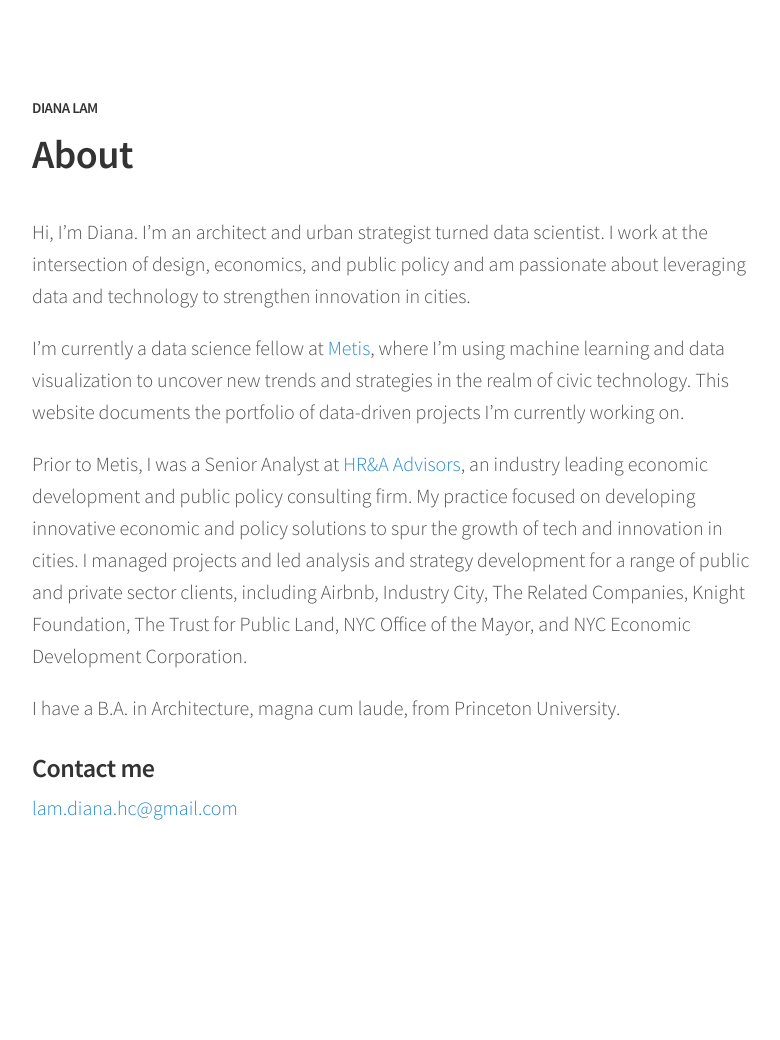
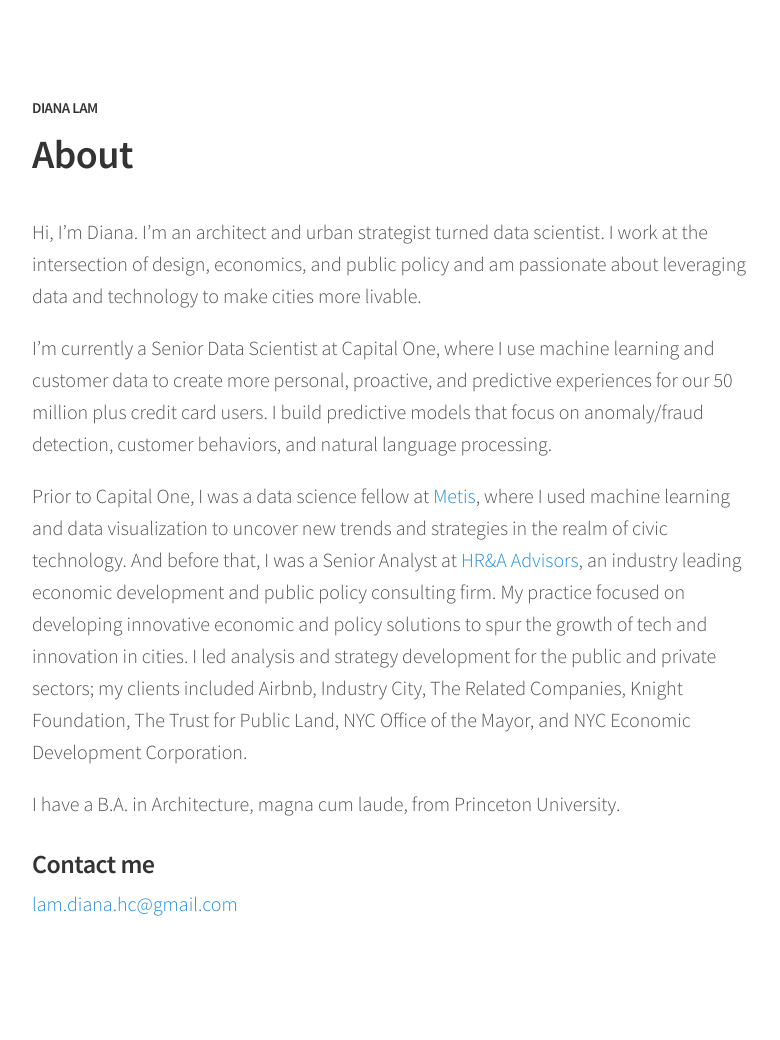
Before and after one commit to dianalam/dianalam.github.io, a Jekyll site: the page built from about.md, in a window 1280 px wide. Shown: the whole page, without its empty margins (248-1028 px from the left). Built offline with Jekyll 4.4.1, drawn with Linux system fonts in a browser that asks for light colours; before the commit the page ends 944 px from its top, so only the background shows below that.

Commit message:
Update about me

```diff
--- a/about.md
+++ b/about.md
@@ -3,11 +3,11 @@ title: About
 permalink: /about/
 ---
 
-Hi, I'm Diana. I'm an architect and urban strategist turned data scientist. I work at the intersection of design, economics, and public policy and am passionate about leveraging data and technology to strengthen innovation in cities.
+Hi, I'm Diana. I'm an architect and urban strategist turned data scientist. I work at the intersection of design, economics, and public policy and am passionate about leveraging data and technology to make cities more livable.
 
-I'm currently a data science fellow at [Metis](http://thisismetis.com), where I'm using machine learning and data visualization to uncover new trends and strategies in the realm of civic technology. This website documents the portfolio of data-driven projects I'm currently working on.
+I'm currently a Senior Data Scientist at Capital One, where I use machine learning and customer data to create more personal, proactive, and predictive experiences for our 50 million plus credit card users. I build predictive models that focus on anomaly/fraud detection, customer behaviors, and natural language processing.
 
-Prior to Metis, I was a Senior Analyst at [HR&A Advisors](http://hraadvisors.com), an industry leading economic development and public policy consulting firm. My practice focused on developing innovative economic and policy solutions to spur the growth of tech and innovation in cities. I managed projects and led analysis and strategy development for a range of public and private sector clients, including Airbnb, Industry City, The Related Companies, Knight Foundation, The Trust for Public Land, NYC Office of the Mayor, and NYC Economic Development Corporation.
+Prior to Capital One, I was a data science fellow at [Metis](http://thisismetis.com), where I used machine learning and data visualization to uncover new trends and strategies in the realm of civic technology. And before that, I was a Senior Analyst at [HR&A Advisors](http://hraadvisors.com), an industry leading economic development and public policy consulting firm. My practice focused on developing innovative economic and policy solutions to spur the growth of tech and innovation in cities. I led analysis and strategy development for the public and private sectors; my clients included Airbnb, Industry City, The Related Companies, Knight Foundation, The Trust for Public Land, NYC Office of the Mayor, and NYC Economic Development Corporation.
 
 I have a B.A. in Architecture, magna cum laude, from Princeton University.
 
```
